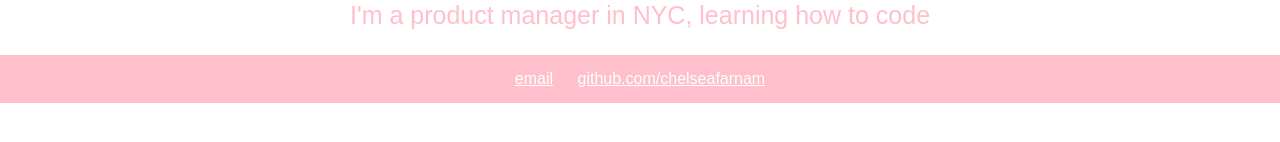
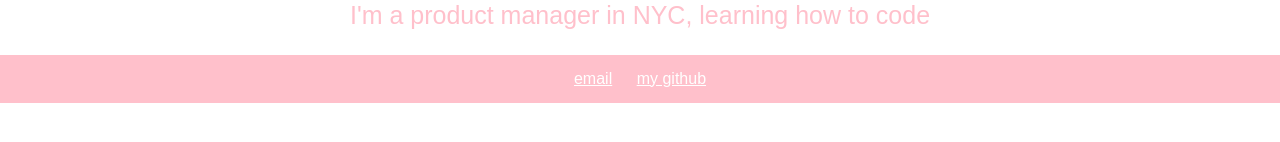
Before and after one commit to chelseafarnam/chelseafarnam.github.io, a plain HTML site: page index.html in a window 1280 px wide. Shown: the part 386-528 px from the top of the page. Drawn offline with nearby package versions, Linux system fonts and the light colour scheme.

Commit message:
github link
changed github link to “my github”

```diff
--- a/index.html
+++ b/index.html
@@ -58,7 +58,7 @@
 		<footer>
     		<ul>
         		<li><a href="mailto:chelsea.farnam@gmail.com">email</a></li>
-        		<li><a href="https://github.com/chelseafarnam">github.com/chelseafarnam</a></li>
+        		<li><a href="https://github.com/chelseafarnam">my github</a></li>
 			</ul>
 		</footer>
 	</body>
```
